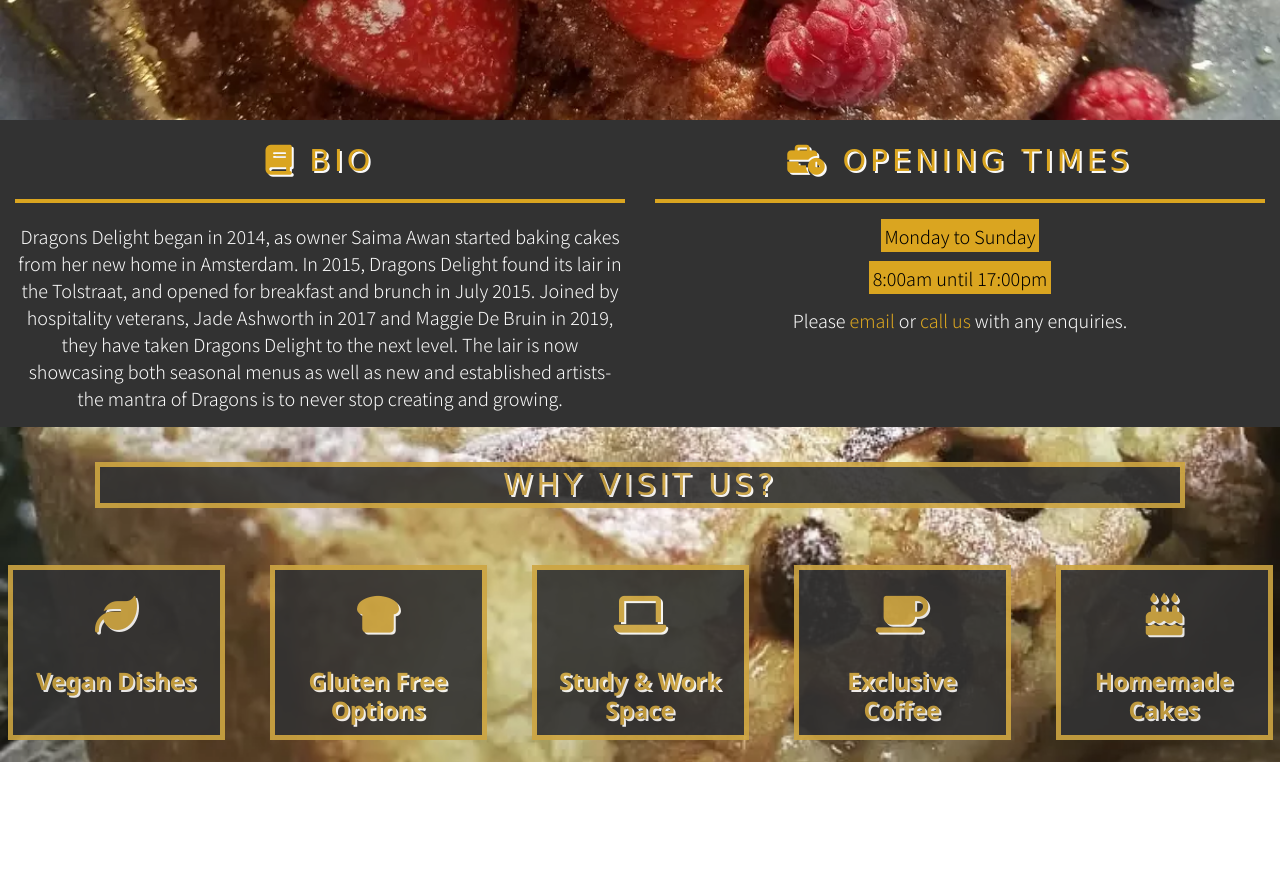
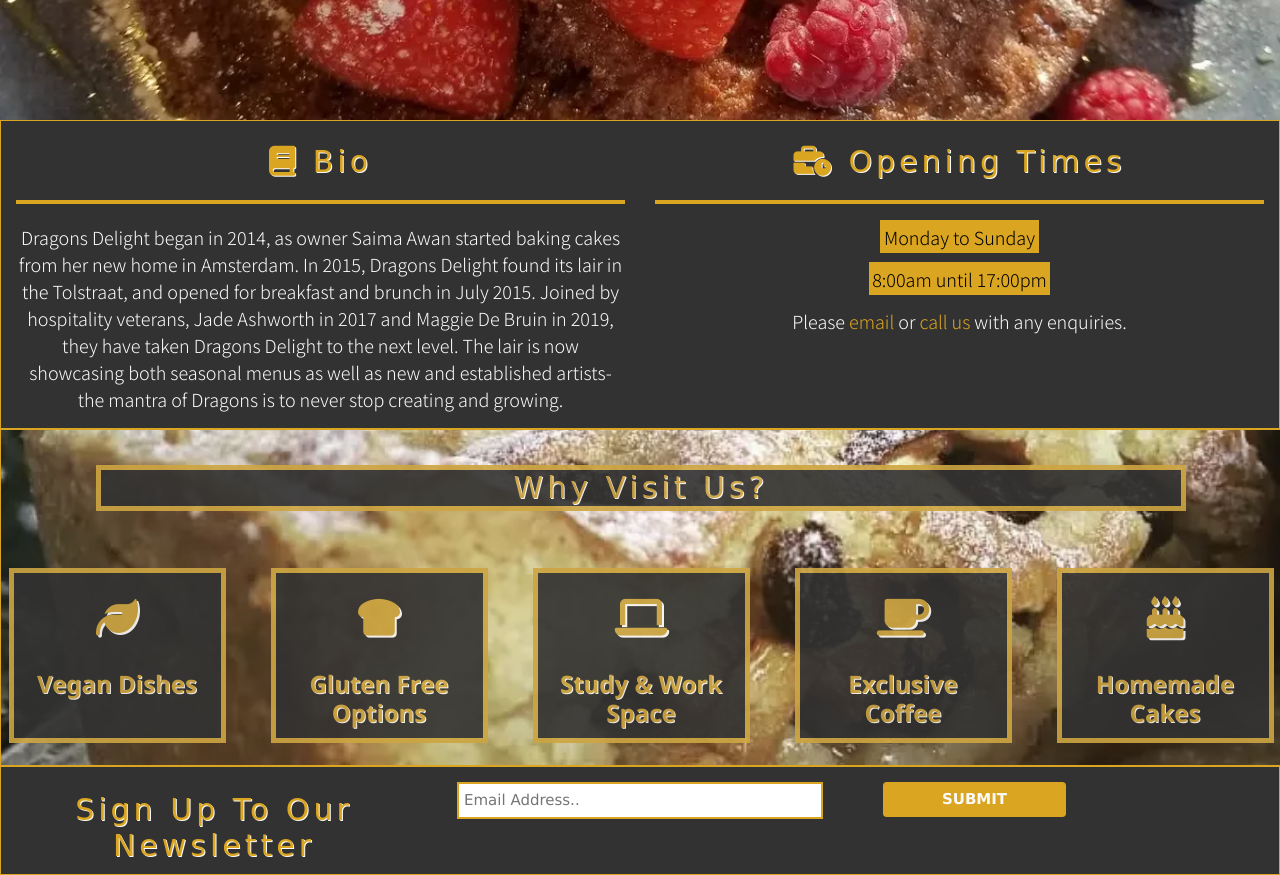
Before and after one commit to jakelashbrook/dragonsdelight, a plain HTML site: page index.html in a window 1280 px wide. Shown: the part 480-1355 px from the top of the page. Before the commit the page ends 1242 px from the top, so only its background shows below. Drawn offline with nearby package versions, Linux system fonts and the light colour scheme; a web font is replaced by a local one.

Commit message:
Newsletter Sign Up Initial commit

```diff
--- a/assets/css/style.css
+++ b/assets/css/style.css
@@ -9,9 +9,11 @@ h1,
 h2,
 h3 {
     font-family: "Just Another Hand", cursive;
-    text-transform: uppercase;
     letter-spacing: 4px;
     font-size: 30px;
+    color: #daa520;
+    text-shadow: 1px 1px #fafafa;
+    text-transform: capitalize;
 }
 
 p {
@@ -119,11 +121,6 @@ mark {
 
 }
 
-.order-cta-container h3 {
-    text-transform:capitalize;
-    text-shadow: 1px 1px #fafafa;
-}
-
 .order-cta-container .btn, .btn-dark {
     margin-bottom: 0.5vw;
     padding: 0.25vw;
@@ -149,15 +146,13 @@ mark {
 }
 
 /* About Us Section ------------------------------------------------ */
+.opening-bio {
+    border: 1px solid #daa520;
+}
 /* --- Bio */
 .short-bio {
     background-color: #323232;
     color: #fafafa;
-}
-
-.short-bio h3 {
-    color: #daa520;
-    text-shadow: 2px 2px #fafafa;
 }
 
 /* --- Opening Times */
@@ -165,17 +160,13 @@ mark {
     background-color: #323232;
     color: #fafafa;
 }
-.opening-times h3 {
-   color: #daa520;
-   text-shadow: 2px 2px #fafafa;
-}
 
 /* Why Visit Us? */
 
 .why-us-container {
     width: 100vw;
     height: auto;
-
+    border: 1px solid #daa520;
 }
 .why-us-bg-img {
     background-image: url("../images/dutch-apple-pie.webp");
@@ -184,10 +175,8 @@ mark {
     background-size: cover;
     background-repeat: no-repeat;
 
-
     width: 100vw;
     height: auto;
-
 }
 
 .why-us-title {
@@ -198,7 +187,6 @@ mark {
 
 .why-us-title h3 {
     border: 5px solid #daa520;
-    text-shadow: 2px 2px #fafafa;
     background-color: #323232;
     opacity: 0.9;
 }
@@ -214,7 +202,7 @@ mark {
     font-size: 24px;
     font-weight: 700;
     color: #daa520;
-    text-shadow: 2px 2px #fafafa;
+    text-shadow: 1px 1px #fafafa;
 }
 
 .why-us-container .col i {
@@ -222,6 +210,40 @@ mark {
     color: #daa520;
     text-shadow: 2px 2px #fafafa;
 }
+
+/* Newsletter Sign Up Container */
+.newsletter-container {
+    background-color: #323232;
+    padding-top: 15px;
+    border: 1px solid #daa520;
+}
+
+.newsletter-container .newsletter-title {
+    text-shadow: 1px 1px #fafafa;
+}
+
+.newsletter-container input[type="email"] {
+    width: 100%;
+    display: inline-block;
+    box-sizing: border-box;
+    padding: 5px;
+    border: 2px solid #daa520;
+}
+
+.newsletter-container input[type="submit"] {
+    width: 50%;
+    display: inline-block;
+    box-sizing: border-box;
+    padding: 5px;
+    font-weight: 600;
+    text-align: center;
+    text-transform: uppercase;
+    background-color: #daa520;
+    color: #fafafa;
+}
+
+
+
 
 
 
--- a/index.html
+++ b/index.html
@@ -142,7 +142,6 @@
         </div>
     </div>
     <!--         Why Visit Us? -->
-    <!-- Why Visit Us?-->
     <div class="why-us-container">
         <div class="why-us-bg-img">
             <div class="container why-us-title">
@@ -172,7 +171,27 @@
             </div>
         </div>
     </div>
-    </section>
+    <!--       Newsletter Sign Up -->
+    <div class="container-fluid newsletter-container">
+    <div class="row">
+        <div class="col">
+            <div class="container">
+                <h3 class="text-center newsletter-title">
+                Sign Up to Our Newsletter</h3>
+            </div>
+        </div>
+        <div class="col">
+            <div class="container newsletter-input">
+                <input type="email" name="email" placeholder="Email Address..">
+            </div>
+        </div>
+        <div class="col">
+            <div class="container">
+                <input type="submit" class="btn">
+            </div>
+        </div>
+    </div>
+</section>
 
 
     <!--     Scroll to top button-->
```
